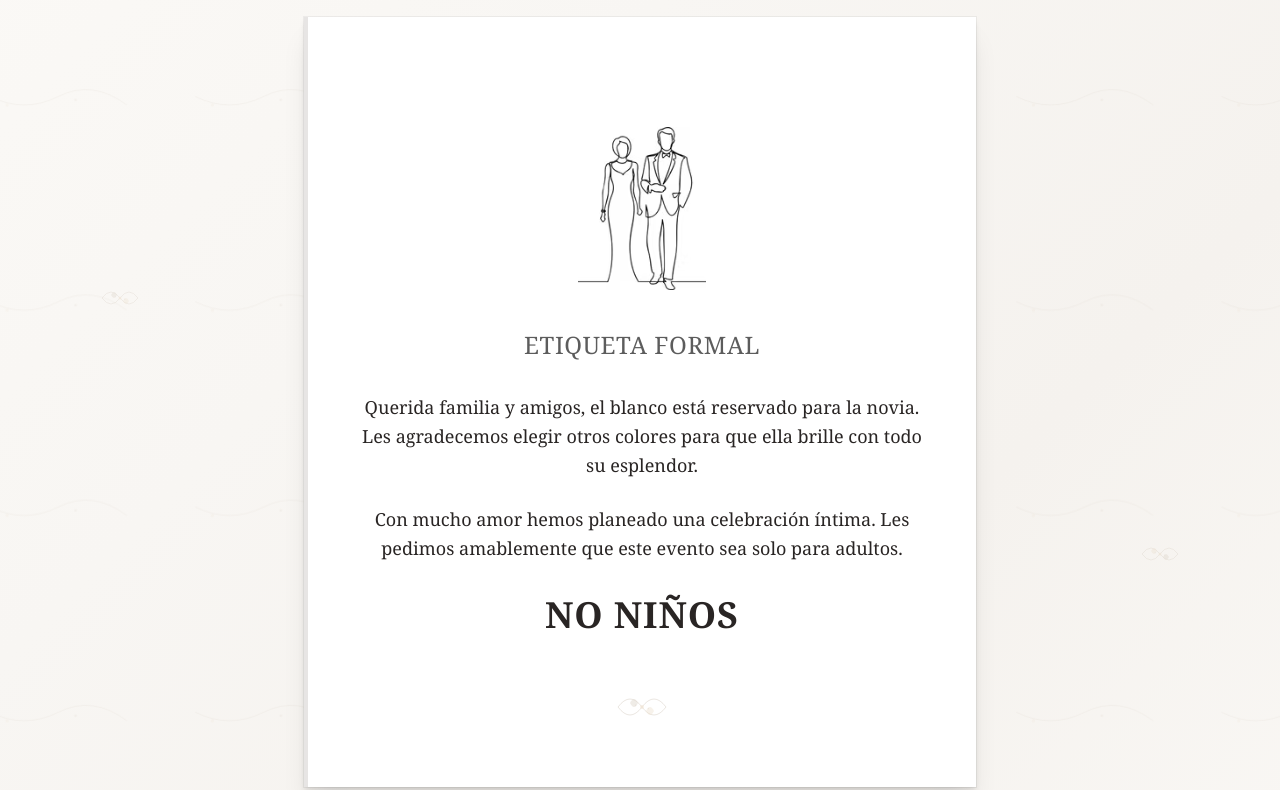
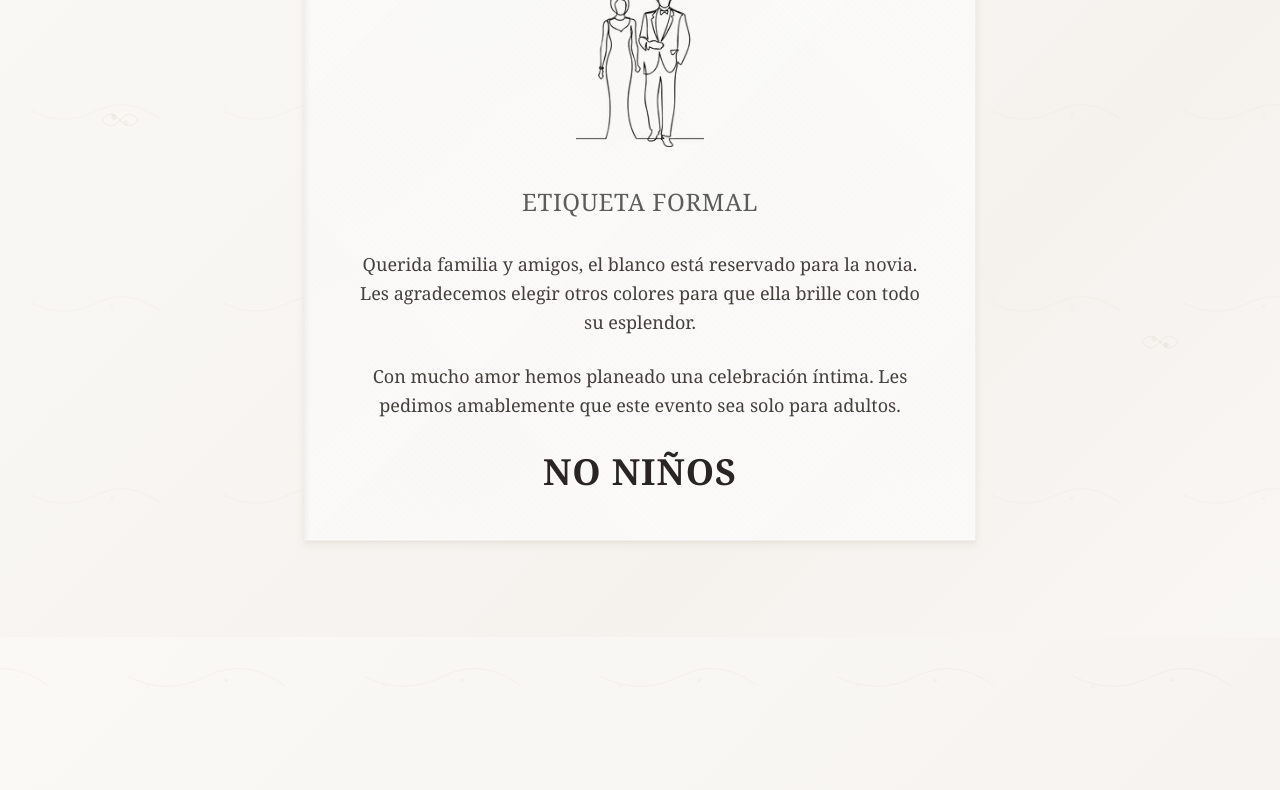
Before and after one commit to AlejoReyna/wedding_invitation, a Next.js app: page / in a window 1280 px wide. Shown: the part 6700-7490 px from the top of the page. Built offline with nearby package versions, Linux system fonts and the light colour scheme.

Commit message:
updat4eeeeee

```diff
--- a/src/app/components/DressCodeSection.tsx
+++ b/src/app/components/DressCodeSection.tsx
@@ -129,44 +129,76 @@ export default function DressCodeSection() {
         }`} style={{ transitionDelay: '600ms' }}>
 
           {/* Clothing icons container */}
-          <div className="bg-white overflow-hidden border-l-4 border-stone-200 shadow-elegant hover:shadow-elegant-hover hover:border-stone-400 transition-all duration-700 transform hover:-translate-y-2 max-w-2xl mx-auto min-h-[600px] flex items-center">
+          <div className="overflow-hidden border border-stone-200/50 transition-all duration-700 transform hover:-translate-y-2 hover:scale-[1.01] max-w-2xl mx-auto min-h-[600px] flex items-center group" style={{
+            // Fondo base blanco con textura de cartón
+            backgroundColor: '#ffffff',
+            // Textura de cartón sutil sobre blanco
+            backgroundImage: `
+              linear-gradient(135deg, rgba(0,0,0,0.02) 0%, rgba(139,115,85,0.03) 100%),
+              linear-gradient(45deg, rgba(180,147,113,0.02) 0%, rgba(139,115,85,0.01) 100%)
+            `,
+            // Box shadow para profundidad de cartón de huevo sobre blanco
+            boxShadow: `
+              inset 2px 2px 4px rgba(139,115,85,0.08),
+              inset -1px -1px 3px rgba(255,255,255,0.6),
+              0 4px 8px rgba(139,115,85,0.1),
+              0 1px 2px rgba(139,115,85,0.06)
+            `
+          }}>
 
             {/* Content Section */}
-            <div className="p-10 md:p-12 text-center relative w-full">
+            <div className="p-10 md:p-12 text-center relative w-full z-10">
+
+              {/* Overlay sutil para textura de cartón sobre blanco */}
+              <div className="absolute inset-0 bg-white/10 transition-all duration-500" style={{
+                // Textura adicional de fibra de cartón sobre blanco
+                backgroundImage: `
+                  linear-gradient(45deg, transparent 49%, rgba(139,115,85,0.015) 50%, rgba(139,115,85,0.015) 51%, transparent 52%),
+                  linear-gradient(-45deg, transparent 49%, rgba(196,152,91,0.008) 50%, rgba(196,152,91,0.008) 51%, transparent 52%)
+                `,
+                backgroundSize: '6px 6px, 8px 8px'
+              }}></div>
 
               {/* Dress Code Icon */}
-              <div className="flex justify-center items-center mb-8 mt-14">
+              <div className="flex justify-center items-center mb-8 mt-14 relative z-20">
                 <div className="transform group-hover:scale-110 transition-transform duration-300">
                   <DressCodeIcon />
                 </div>
               </div>
 
               {/* Subtitle */}
-              <p className="text-lg md:text-2xl font-light tracking-wide text-[#5c5c5c] mb-8" style={{fontFamily: 'Georgia, serif'}}>
+              <p className="text-lg md:text-2xl font-light tracking-wide text-[#5c5c5c] mb-8 relative z-20" style={{
+                fontFamily: 'Georgia, serif',
+                textShadow: '0 1px 2px rgba(255,255,255,0.5)'
+              }}>
                 ETIQUETA FORMAL
               </p>
 
               {/* Message */}
-              <div className="space-y-6 text-center">
-                <p className="text-stone-800 text-base md:text-lg leading-relaxed max-w-2xl mx-auto" style={{fontFamily: 'Georgia, serif'}}>
+              <div className="space-y-6 text-center relative z-20">
+                <p className="text-stone-700 text-base md:text-lg leading-relaxed max-w-2xl mx-auto" style={{
+                  fontFamily: 'Georgia, serif',
+                  textShadow: '0 1px 2px rgba(255,255,255,0.3)'
+                }}>
                   Querida familia y amigos, el blanco está reservado para la novia. Les agradecemos elegir otros colores para que ella brille con todo su esplendor.
                 </p>
 
-                <p className="text-stone-800 text-base md:text-lg leading-relaxed max-w-2xl mx-auto" style={{fontFamily: 'Georgia, serif'}}>
+                <p className="text-stone-700 text-base md:text-lg leading-relaxed max-w-2xl mx-auto" style={{
+                  fontFamily: 'Georgia, serif',
+                  textShadow: '0 1px 2px rgba(255,255,255,0.3)'
+                }}>
                   Con mucho amor hemos planeado una celebración íntima. Les pedimos amablemente que este evento sea solo para adultos.
                 </p>
 
-                <p className="text-stone-800 text-2xl md:text-4xl font-bold tracking-wide mt-8" style={{fontFamily: 'Georgia, serif'}}>
+                <p className="text-stone-800 text-2xl md:text-4xl font-bold tracking-wide mt-8" style={{
+                  fontFamily: 'Georgia, serif',
+                  textShadow: '0 1px 2px rgba(255,255,255,0.4)'
+                }}>
                   NO NIÑOS
                 </p>
               </div>
 
-              {/* Bottom decorative element */}
-              <div className="mt-10 flex justify-center">
-                <div className="w-16 h-16 opacity-30">
-                  <FloralDecoration />
-                </div>
-              </div>
+
             </div>
           </div>
         </div>
--- a/src/app/components/LocationSection.tsx
+++ b/src/app/components/LocationSection.tsx
@@ -278,14 +278,6 @@ export default function LocationSection() {
           </div>
         </div>
 
-        {/* Bottom decorative element */}
-        <div className={`flex justify-center mt-16 transition-all duration-2000 ease-out ${
-          isVisible ? 'opacity-100 translate-y-0' : 'opacity-0 translate-y-8'
-        }`} style={{ transitionDelay: '1000ms' }}>
-          <div className="w-20 h-20 opacity-30">
-            <FloralDecoration />
-          </div>
-        </div>
       </div>
 
       <style jsx>{`
```
